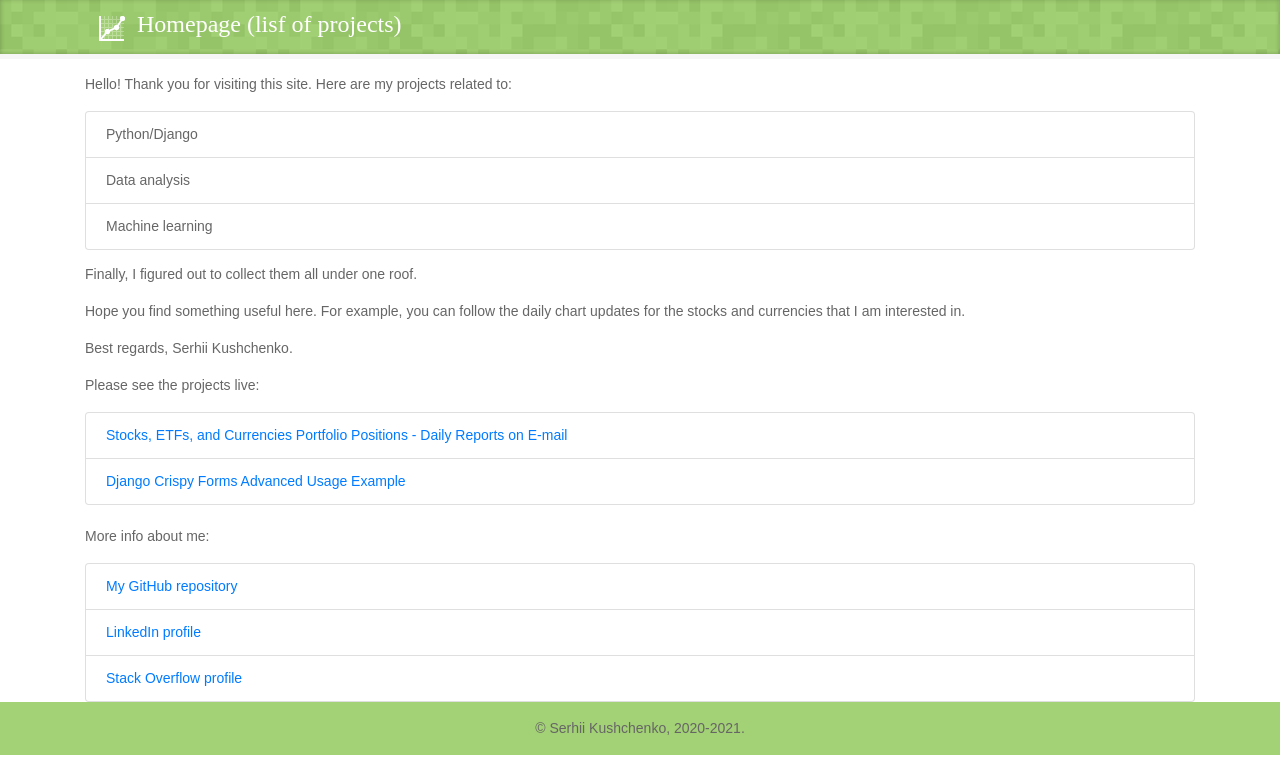
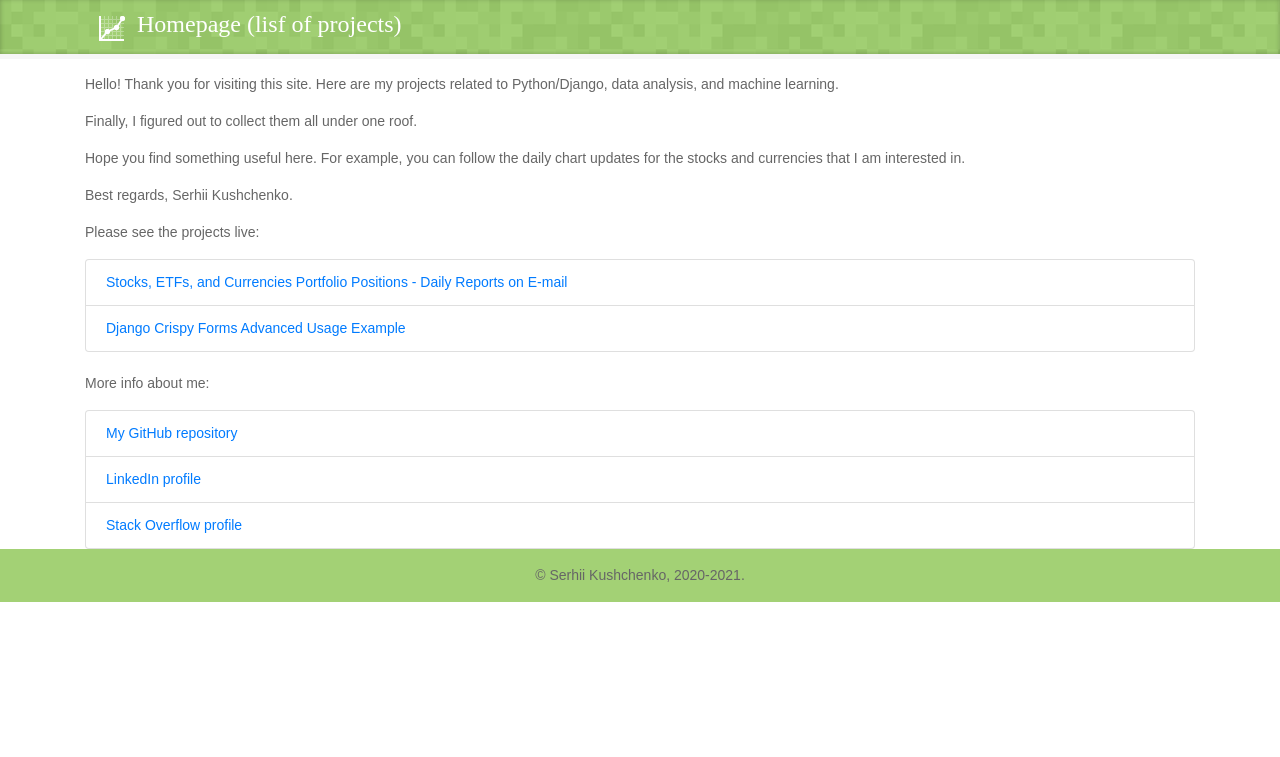
Before and after one commit to s-kust/ProjectsSharedHousing, a Django app: page / in a window 1280 px wide. Shown: the part 43-800 px from the top of the page. Run offline with Django 3.2, Linux system fonts and the light colour scheme; parts of the project's set-up code (start-up, migrations or seed data) failed here and were passed over; some libraries are stand-ins or nearby versions.

Commit message:
Modified (simplified) root page template

```diff
--- a/app/templates/root_page.html
+++ b/app/templates/root_page.html
@@ -19,13 +19,9 @@
 	</div>
 	<!-- end: Page Title -->
 	<div class="container">
-		<p>Hello! Thank you for visiting this site. Here are my projects related to:</p>
-		<ul class="list-group">
-		<li class="list-group-item">Python/Django</li>
-		<li class="list-group-item">Data analysis</li>
-		<li class="list-group-item">Machine learning</li>
-		</ul>
-		<p style="padding-top: 1em;">Finally, I figured out to collect them all under one roof.</p>
+		<p>Hello! Thank you for visiting this site. Here are my projects related to Python/Django, data analysis, and machine learning.</p>
+		<!-- <p style="padding-top: 1em;">Finally, I figured out to collect them all under one roof.</p> -->
+		<p>Finally, I figured out to collect them all under one roof.</p>
 		<p>Hope you find something useful here. For example, you can follow the daily chart updates for the stocks and currencies that I am interested in.</p>
 		<p>Best regards, Serhii Kushchenko.</p>
 		<p>Please see the projects live:</p>
```
